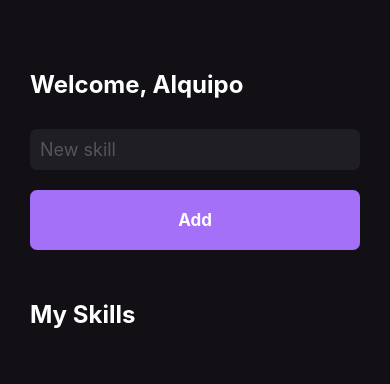
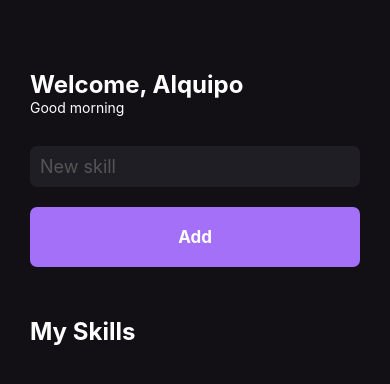
Before and after one commit to Alquipo/myskills, a React Native app: screen / in a window 390 px wide. Shown: the top 384 px of the page. Built offline with nearby package versions, Linux system fonts and the light colour scheme.

Commit message:
fix: useEffect Hour

```diff
--- a/src/pages/Home.js
+++ b/src/pages/Home.js
@@ -1,4 +1,4 @@
-import React, { useState } from "react";
+import React, { useEffect, useState } from "react";
 import {
   View,
   Text,
@@ -6,6 +6,7 @@
   TextInput,
   Platform,
   FlatList,
+  StatusBar,
 } from "react-native";
 
 import { Button } from "../components/Button";
@@ -14,14 +15,29 @@
 export function Home() {
   const [newSkill, setNewSkill] = useState("");
   const [mySkills, setMySkills] = useState([]);
+  const [greeting, setGreeting] = useState("");
 
   function handleAddNewSkill() {
     setMySkills((oldState) => [...oldState, newSkill]);
   }
 
+  useEffect(() => {
+    const currentHour = new Date().getHours();
+
+    if (currentHour < 12) {
+      setGreeting("Good morning");
+    } else if (currentHour >= 12 && currentHour < 18) {
+      setGreeting("Good afternoon");
+    } else {
+      setGreeting("Good night");
+    }
+  }, []);
+
   return (
     <View style={styles.container}>
       <Text style={styles.title}>Welcome, Alquipo</Text>
+
+      <Text style={styles.greetings}>{greeting}</Text>
 
       <TextInput
         style={styles.input}
@@ -64,4 +80,7 @@
     marginTop: 30,
     borderRadius: 7,
   },
+  greetings: {
+    color: "#FFF",
+  },
 });
```
